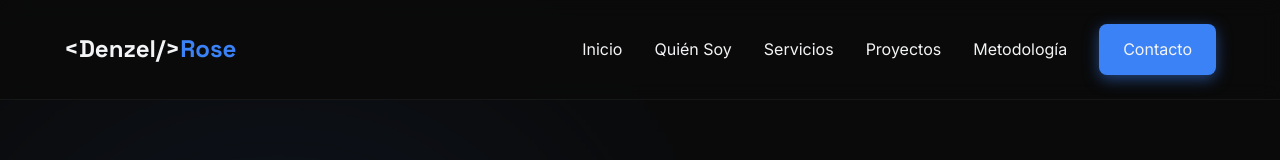
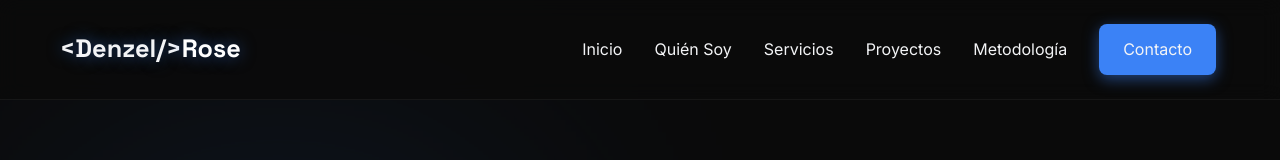
Before and after one commit to MAELDROSE/portafolio-ciberseguridad, a website built with Vite: page index.html in a window 1280 px wide. In both pictures the pointer is over the element 150 px from the left and 49 px from the top of the page. Shown: the top 160 px of the page. Built offline with nearby package versions, Linux system fonts and the light colour scheme; files whose address does not match are found by name.

Commit message:
Add interactive hover effect to logo

```diff
--- a/style.css
+++ b/style.css
@@ -45,10 +45,22 @@ h1, h2, h3, .logo {
   font-size: 1.5rem;
   font-weight: 700;
   color: var(--text-color);
+  cursor: pointer;
+  transition: all 0.3s ease;
+}
+
+.logo:hover {
+  transform: scale(1.05);
+  text-shadow: 0 0 15px rgba(59, 130, 246, 0.5);
 }
 
 .logo span {
   color: var(--accent-color);
+  transition: color 0.3s ease;
+}
+
+.logo:hover span {
+  color: #fff;
 }
 
 .nav-links {
```
